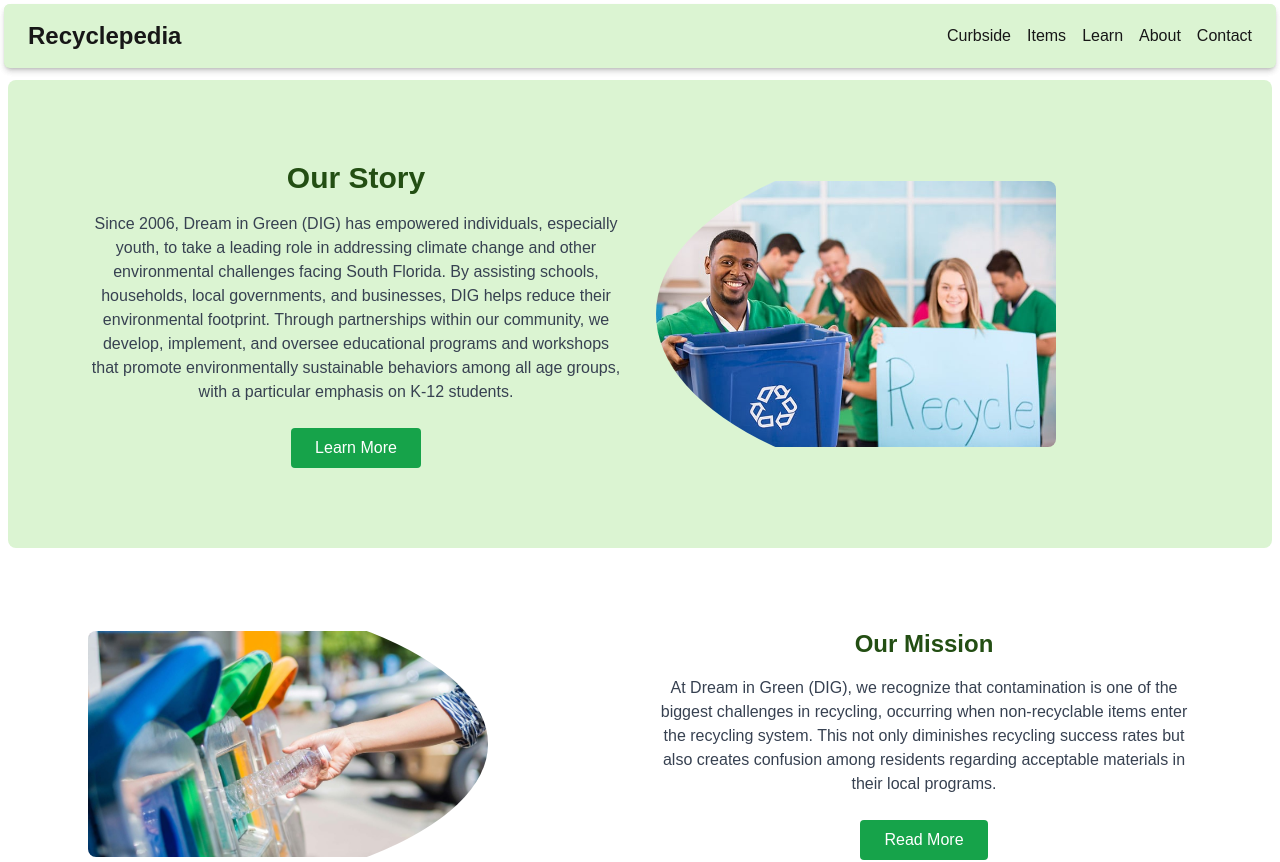
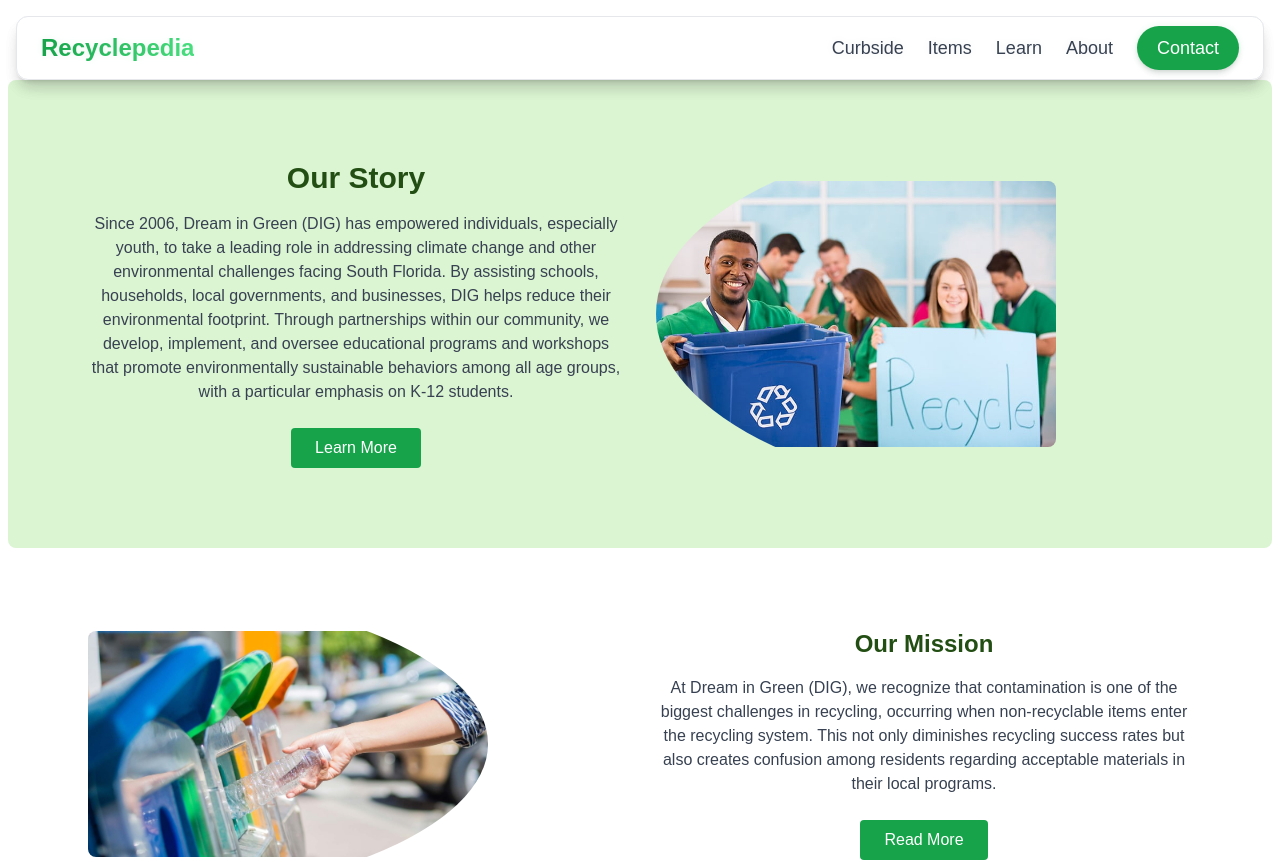
Before and after one commit to skyler-hall/Recyclepediamdc, a Next.js app: page /about in a window 1280 px wide. Shown: the top 862 px of the page. Built offline with nearby package versions, Linux system fonts and the light colour scheme.

Commit message:
Make navbar with more modern styling

```diff
--- a/app/components/Navbar.jsx
+++ b/app/components/Navbar.jsx
@@ -37,65 +37,101 @@ function Navbar() {
   return (
     <nav
       ref={navbarRef}
-      className='fixed top-2 md:top-1 left-2 md:left-1 right-2 md:right-1 flex flex-row justify-between items-center bg-[#DBF4D2] h-16 rounded-md px-6 shadow-md'
+      className='fixed top-2 md:top-4 left-2 md:left-4 right-2 md:right-4 flex flex-row justify-between items-center bg-white/90 backdrop-blur-sm h-16 rounded-xl pl-6 pr-4 md:pl-6 md:pr-6 shadow-lg border border-gray-200'
     >
-      <Link href='/'>
+      <Link href='/' className='flex items-center space-x-2'>
         {/* Replace with new logo */}
-        <h1 className='text-2xl font-bold'>Recyclepedia</h1>
+        <h1 className='text-2xl font-bold bg-gradient-to-r from-green-600 to-green-400 bg-clip-text text-transparent'>
+          Recyclepedia
+        </h1>
       </Link>
 
       {/* Mobile menu button */}
       <div className='md:hidden h-full flex flex-col justify-center'>
-        <button onClick={toggleMenu} className='focus:outline-none'>
-          {isOpen ? <HiX size={30} /> : <HiMenu size={30} />}
+        <button
+          onClick={toggleMenu}
+          className='focus:outline-none hover:bg-gray-100 p-2 rounded-lg transition-colors'
+        >
+          {isOpen ? (
+            <HiX size={24} className='text-gray-700' />
+          ) : (
+            <HiMenu size={24} className='text-gray-700' />
+          )}
         </button>
       </div>
 
       {/* Menu for larger screens */}
-      <ul className='hidden md:flex flex-row items-center gap-4'>
-        <Link href='/curbside' className='hover:underline'>
+      <ul className='hidden md:flex flex-row items-center gap-6'>
+        <Link
+          href='/curbside'
+          className='text-lg text-gray-700 hover:text-green-600 transition-colors'
+        >
           Curbside
         </Link>
-        <Link href='/items' className='hover:underline'>
+        <Link
+          href='/items'
+          className='text-lg text-gray-700 hover:text-green-600 transition-colors'
+        >
           Items
         </Link>
-        <Link href='/learn' className='hover:underline'>
+        <Link
+          href='/learn'
+          className='text-lg text-gray-700 hover:text-green-600 transition-colors'
+        >
           Learn
         </Link>
-        <Link href='/about' className='hover:underline'>
+        <Link
+          href='/about'
+          className='text-lg text-gray-700 hover:text-green-600 transition-colors'
+        >
           About
         </Link>
-        <Link href='/contact' className='hover:underline'>
+        <Link
+          href='/contact'
+          className='text-lg px-5 py-2 bg-green-600 text-white rounded-full hover:bg-green-700 transition-all duration-300 ease-in-out shadow-md hover:shadow-lg transform hover:-translate-y-0.5'
+        >
           Contact
         </Link>
       </ul>
 
       {/* Dropwdown menu for mobile screens*/}
       <div
-        className={`absolute top-16 left-0 right-0 bg-[#DBF4D2] overflow-hidden transition-all duration-500 ease-in-out ${
-          isOpen ? 'max-h-[300px] py-4' : 'max-h-0'
-        } md:hidden shadow-md`}
+        className={`absolute top-[calc(100%+0.75rem)] left-0 right-0 bg-white/90 backdrop-blur-sm rounded-xl overflow-hidden transition-all duration-300 ease-in-out ${
+          isOpen ? 'max-h-[300px] py-4 border border-gray-200' : 'max-h-0'
+        } md:hidden shadow-lg`}
       >
         <ul className='flex flex-col items-center gap-4'>
           <Link
             href='/curbside'
-            className='hover:underline'
+            className='text-lg text-gray-700 hover:text-green-600 transition-colors'
             onClick={closeMenu}
           >
             Curbside
           </Link>
-          <Link href='/items' className='hover:underline' onClick={closeMenu}>
+          <Link
+            href='/items'
+            className='text-lg text-gray-700 hover:text-green-600 transition-colors'
+            onClick={closeMenu}
+          >
             Items
           </Link>
-          <Link href='/learn' className='hover:underline' onClick={closeMenu}>
+          <Link
+            href='/learn'
+            className='text-lg text-gray-700 hover:text-green-600 transition-colors'
+            onClick={closeMenu}
+          >
             Learn
           </Link>
-          <Link href='/about' className='hover:underline' onClick={closeMenu}>
+          <Link
+            href='/about'
+            className='text-lg text-gray-700 hover:text-green-600 transition-colors'
+            onClick={closeMenu}
+          >
             About
           </Link>
           <Link
             href='/#contact'
-            className='p-2 px-3 bg-gray-50 rounded-md hover:bg-gray-100 transition-all'
+            className='text-lg px-6 py-2.5 bg-green-600 text-white rounded-full hover:bg-green-700 transition-all duration-300 ease-in-out shadow-md hover:shadow-lg transform hover:-translate-y-0.5'
             onClick={closeMenu}
           >
             Contact
```
Also changed, not shown: 1 other file (tests, documents, lock files or other folders).
